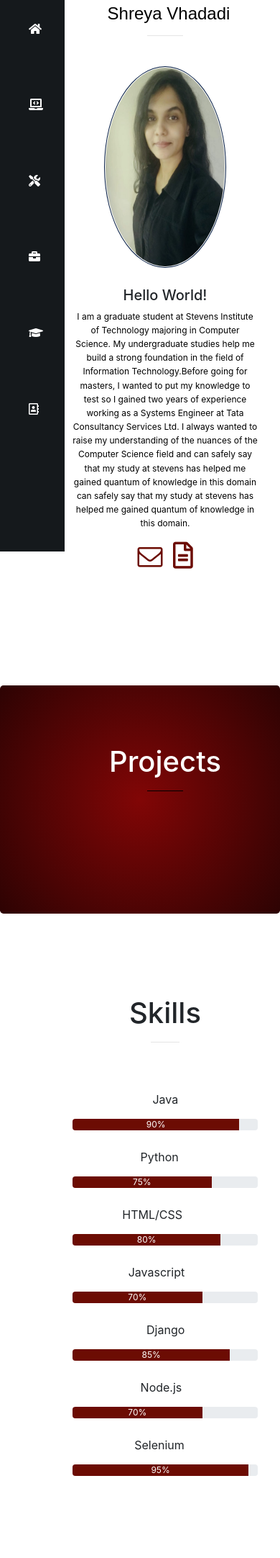
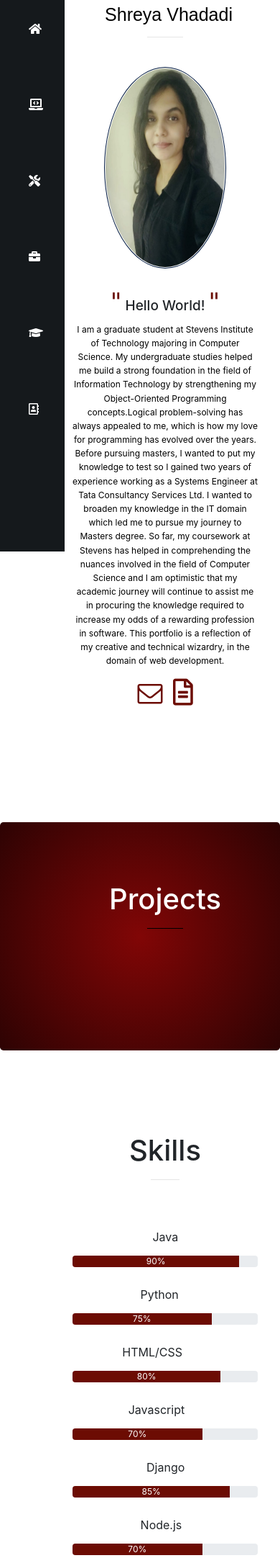
Before and after one commit to ShreyaVhadadi/portfolio-project, a Django app: page / in a window 390 px wide. Shown: the part 78-2242 px from the top of the page at 72% size. Run offline with Django 3.2, Linux system fonts and the light colour scheme; data that the repository does not hold is empty; some libraries are stand-ins or nearby versions.

Commit message:
Added updated resume

```diff
--- a/jobs/templates/jobs/home.html
+++ b/jobs/templates/jobs/home.html
@@ -228,7 +228,10 @@
                 font-size: 12px;
             }
             .home h1{
-                font-size: 24px;
+                font-size: 25px;
+            }
+            .home h5{
+                font-size: 19px;
             }
             .home img{
                 width:170px;
@@ -241,7 +244,7 @@
                 text-align: center;
             }
             .skills p{
-                text-align: end;
+                text-align: center;
             }
 
 
@@ -292,12 +295,9 @@
         .no-js #loader { display: none;  }
         .js #loader { display: block; position: absolute; left: 100px; top: 0; }
 
-
-
         html{
             scroll-behavior:smooth;
         }
-
 
     </style>
     <!-- Custom styles for this template -->
@@ -371,12 +371,11 @@
             <img src="{% static 'Shreya modified pic.jpeg' %}" height="280" width="200"/>
             </br>
             </br>
-            <span><h5>Hello World!</h5>
-            <p style="color:black">I am a graduate student at Stevens Institute of Technology majoring in Computer Science. My undergraduate studies help me build a strong foundation in the field of Information Technology.Before going for masters, I wanted to put my knowledge to test so I gained two years of experience working as a Systems Engineer at Tata Consultancy Services Ltd. I always wanted to raise my understanding of the nuances of the Computer Science field and can safely say that my study at stevens has helped me gained quantum of knowledge in this domain can safely say that my study at stevens has helped me gained quantum of knowledge in this domain.</p>
-            </span>
+            <h5><span style="color: #6C0C03; font-family:Geneva; font-size: 34px">"</span> Hello World! <span style="color: #6C0C03; font-family: Geneva; font-size: 34px">"</span></h5>
+            <p style="color:black">I am a graduate student at Stevens Institute of Technology majoring in Computer Science. My undergraduate studies helped me build a strong foundation in the field of Information Technology by strengthening my Object-Oriented Programming concepts.Logical problem-solving has always appealed to me, which is how my love for programming has evolved over the years. Before pursuing masters, I wanted to put my knowledge to test so I gained two years of experience working as a Systems Engineer at Tata Consultancy Services Ltd. I wanted to broaden my knowledge in the IT domain which led me to pursue my journey to Masters degree. So far, my coursework at Stevens has helped in comprehending the nuances involved in the field of Computer Science and I am optimistic that my academic journey will continue to assist me in procuring the knowledge required to increase my odds of a rewarding profession in software. This portfolio is a reflection of my creative and technical wizardry, in the domain of web development.</p>
                 <ul class="main-nav">
                 <li><a href="mailto:svhadadi@stevens.edu" target="_blank"><i class="fa fa-envelope-o" style="font-size:35px;color:#6C0C03"></i></a></li>
-                <li><a href="{% static 'Shreya Vhadadi_Resume_CF.pdf'%}" target="_blank"><i class="far fa-file-alt" style="font-size:37px;color:#6C0C03"></i></a></li>
+                <li><a href="{% static 'Shreya Vhadadi_Resume_General_final.pdf'%}" target="_blank"><i class="far fa-file-alt" style="font-size:37px;color:#6C0C03"></i></a></li>
             </ul>
             </br>
             </br>
@@ -540,7 +539,7 @@
                                 <p class="small period">WHATSBUSY | Jun 2020 - present</p>
                                 <p><i class="fas fa-long-arrow-alt-right"> Involved in performing code refactoring in Django for Automation</i></p>
                                 <p><i class="fas fa-long-arrow-alt-right"> Exposed to marketing, strategy, and business development at senior levels</i></p>
-                                <p><i class="fas fa-long-arrow-alt-right"> Collaborated with the founding team to ensure quality and performance of the web application</i></p>
+                                <p><i class="fas fa-long-arrow-alt-right"> Collaborated with the founding team to ensure quality and performance of the web application by pareto analysis</i></p>
                             </div>
                         </div>
                     </div>
```
Also changed, not shown: 3 other files.
